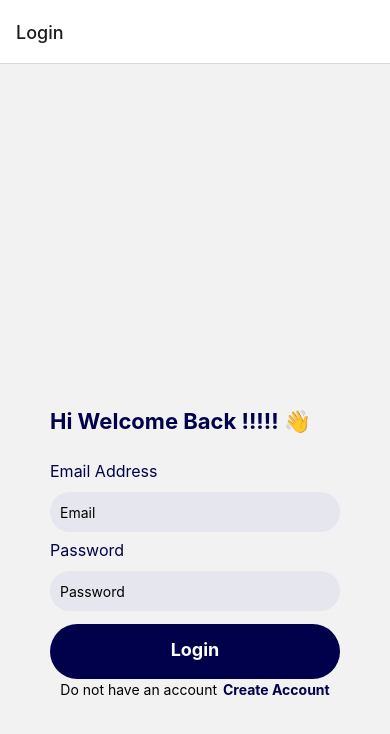
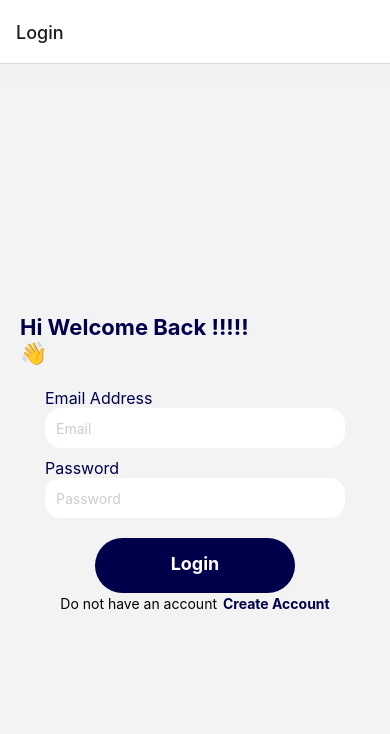
Before and after one commit to Sandarekha-Gunasiri/ushan-system, a React Native app: screen / in a window 390 px wide. Shown: the top 734 px of the page. Built offline with nearby package versions, Linux system fonts and the light colour scheme.

Commit message:
payment details page

```diff
--- a/app/screens/Login.tsx
+++ b/app/screens/Login.tsx
@@ -90,24 +90,29 @@ export default Login;
 
 const styles = StyleSheet.create({
   container: {
-    marginHorizontal: 50,
-    marginTop: 200,
     flex: 1,
+    padding: 20,
+    alignItems: "center",
     justifyContent: "center",
+    marginTop: 20,
+    backgroundColor: "#f3f3f3",
   },
   input: {
-    marginVertical: 3,
     height: 40,
-    borderRadius: 100,
-    shadowColor: "grey",
-    shadowOpacity: 50,
-    padding: 10,
-    backgroundColor: "#e6e6ee",
+    borderWidth: 1,
+    borderColor: "#ffffff",
+    borderRadius: 15,
+    paddingLeft: 10,
+    marginBottom: 10,
+    width: 300,
+    flexDirection: "row",
+    backgroundColor: "#ffffff",
+
+    alignItems: "center",
+    color: "#ccc",
   },
   text: {
-    marginTop: 5,
     fontSize: 16,
-    marginVertical: 8,
     color: "#00004B",
   },
   button: {
@@ -117,6 +122,7 @@ const styles = StyleSheet.create({
     marginTop: 10,
     height: 55,
     alignItems: "center",
+    width: 200,
   },
   buttonText: {
     color: "#fff",
@@ -139,5 +145,6 @@ const styles = StyleSheet.create({
     paddingBottom: 2,
     color: "#00004B",
     marginBottom: 20,
+    marginRight: 120,
   },
 });
--- a/app/screens/paymentDetails.jsx
+++ b/app/screens/paymentDetails.jsx
@@ -1,5 +1,6 @@
 import React, { useEffect, useState } from "react";
-import { View, Text, StyleSheet } from "react-native";
+import { View, Text, StyleSheet, TouchableOpacity } from "react-native";
+import { TextInput } from "react-native-gesture-handler";
 
 const PaymentDetails = ({ route }) => {
   const { customerId } = route.params;
@@ -7,12 +8,17 @@ const PaymentDetails = ({ route }) => {
   return (
     <View style={styles.container}>
       <Text style={styles.header}>Payment Details for {customerId}</Text>
-      <View>
-        <Text>Balance: </Text>
-        <Text>Payment: </Text>
-        <Text>Loan Start Date: </Text>
-        <Text>Loan End Date: </Text>
+      <View style={styles.dtls}>
+        <Text style={styles.text}>Balance: </Text>
+        <Text style={styles.text}>Payment: </Text>
+        <Text style={styles.text}>Loan Start Date: </Text>
+        <Text style={styles.text}>Loan End Date: </Text>
+        <Text style={styles.text}>Value:</Text>
+        <TextInput style={styles.input} placeholder="Enter Amount" />
       </View>
+      <TouchableOpacity style={styles.button}>
+        <Text style={styles.buttonText}>BILL</Text>
+      </TouchableOpacity>
     </View>
   );
 };
@@ -35,7 +41,37 @@ const styles = StyleSheet.create({
     marginBottom: 20,
     marginRight: 120,
   },
-
+  button: {
+    backgroundColor: "#00004B",
+    borderRadius: 100,
+    paddingVertical: 15,
+    marginTop: 10,
+    height: 55,
+    alignItems: "center",
+    width: 200,
+  },
+  buttonText: {
+    color: "#fff",
+    fontWeight: "bold",
+    fontSize: 18,
+  },
+  dtls: {
+    marginBottom: 10,
+    borderWidth: 1,
+    padding: 10,
+    borderRadius: 15,
+    borderColor: "#ffffff",
+    justifyContent: "space-around",
+    backgroundColor: "#ffffff",
+    width: "100%",
+    shadowColor: "#000",
+    shadowOpacity: 0.12,
+    shadowRadius: 8,
+    shadowOffset: {
+      width: 1,
+      height: 1,
+    },
+  },
   input: {
     height: 40,
     borderWidth: 1,
@@ -46,18 +82,13 @@ const styles = StyleSheet.create({
     width: 300,
     flexDirection: "row",
     backgroundColor: "#ffffff",
-
     alignItems: "center",
     color: "#ccc",
   },
-  btn: {
-    flex: 1,
-    alignItems: "flex-end",
-    color: "#00004B",
-  },
-
   text: {
     fontSize: 16,
     color: "#00004B",
+    marginHorizontal: 30,
+    marginVertical: 20,
   },
 });
```
Also changed, not shown: package.json (+4 -4 lines), 1 other file (tests, documents, lock files or other folders).
